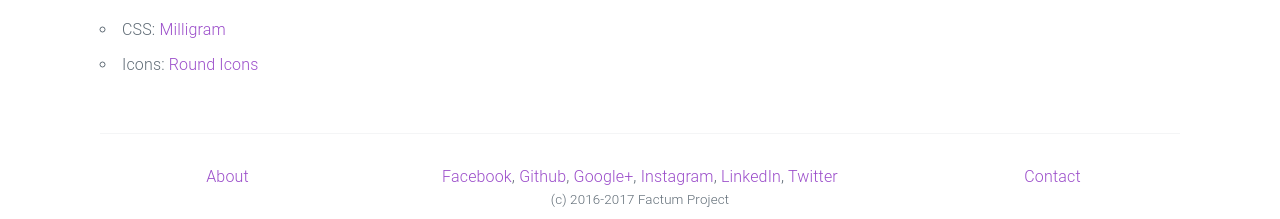
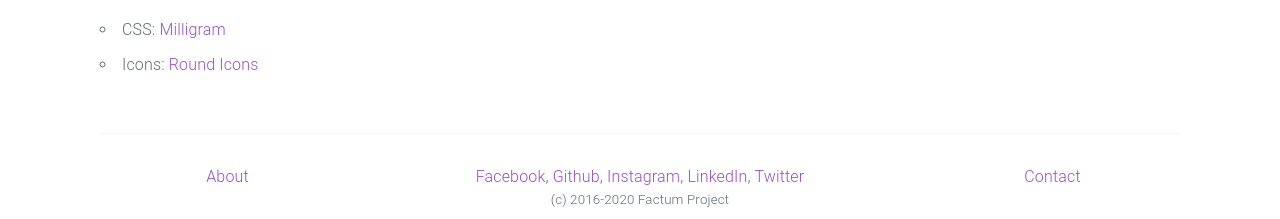
Before and after one commit to factumproject/factumproject.github.io, a plain HTML site: page about.html in a window 1280 px wide. Shown: the part 677-896 px from the top of the page. Drawn offline with Linux system fonts and the light colour scheme.

Commit message:
Updated year and removed Google+

```diff
--- a/about.html
+++ b/about.html
@@ -46,7 +46,6 @@
                 <div class="column column-50">
                     <a href="https://www.facebook.com/Factum-Project-267046607062319/">Facebook</a>,
                     <a href="https://www.github.com/factumproject">Github</a>,
-                    <a href="https://plus.google.com/113159776550803381931">Google+</a>,
                     <a href="https://www.instagram.com/factumproject/">Instagram</a>,
                     <a href="">LinkedIn</a>,
                     <a href="https://www.twitter.com/factumproject">Twitter</a>
@@ -56,7 +55,7 @@
             <div class="row">
                 <div class="column"></div>
                 <div class="column">
-                    <small>(c) 2016-2017 Factum Project</small>
+                    <small>(c) 2016-2020 Factum Project</small>
                 </div>
                 <div class="column"></div>
             </div>
```
Also changed, not shown: contact.html (+1 -2 lines), index.html (+1 -2 lines).
